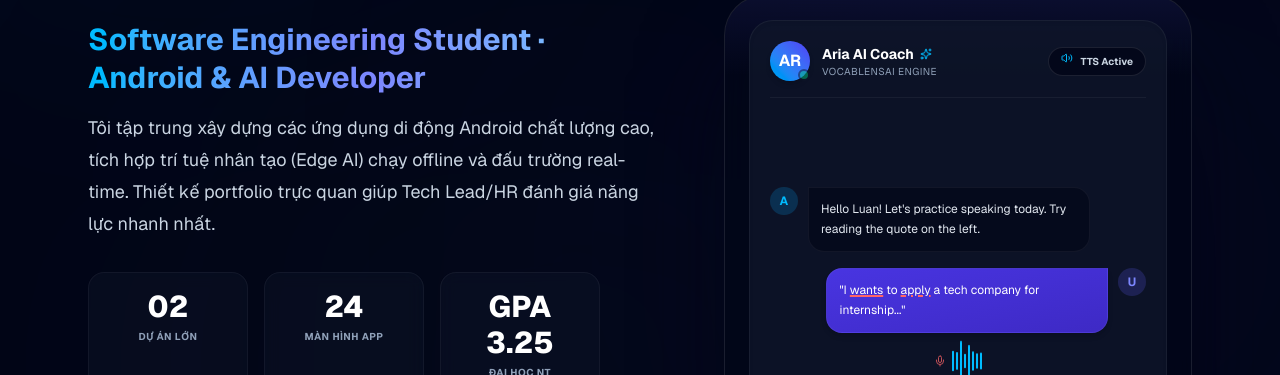
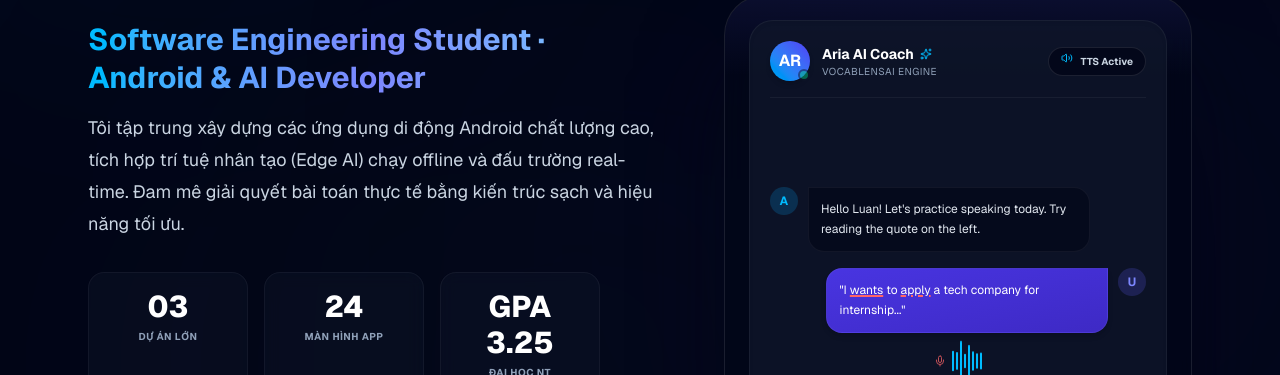
Before and after one commit to DuyLuan2107/duyluan-portfolio, a Next.js app: page / in a window 1280 px wide. Shown: the part 312-687 px from the top of the page. Built offline with nearby package versions, Linux system fonts and the light colour scheme.

Commit message:
fix: update hero project count to 03 and improve bio description text in portfolio

```diff
--- a/src/app/page.tsx
+++ b/src/app/page.tsx
@@ -162,14 +162,14 @@ export default function Home() {
                 Software Engineering Student · Android & AI Developer
               </p>
               <p className="text-base leading-8 text-slate-300 sm:text-lg max-w-xl">
-                Tôi tập trung xây dựng các ứng dụng di động Android chất lượng cao, tích hợp trí tuệ nhân tạo (Edge AI) chạy offline và đấu trường real-time. Thiết kế portfolio trực quan giúp Tech Lead/HR đánh giá năng lực nhanh nhất.
+                Tôi tập trung xây dựng các ứng dụng di động Android chất lượng cao, tích hợp trí tuệ nhân tạo (Edge AI) chạy offline và đấu trường real-time. Đam mê giải quyết bài toán thực tế bằng kiến trúc sạch và hiệu năng tối ưu.
               </p>
             </div>
 
             {/* Stats Grid */}
             <div className="grid gap-4 grid-cols-3 max-w-lg">
               <div className="rounded-2xl border border-white/5 bg-slate-900/40 p-4 text-center backdrop-blur-sm hover:border-white/10 transition duration-300">
-                <p className="text-3xl font-extrabold text-white">02</p>
+                <p className="text-3xl font-extrabold text-white">03</p>
                 <p className="mt-1 text-[10px] font-bold uppercase tracking-wider text-slate-400">Dự án lớn</p>
               </div>
               <div className="rounded-2xl border border-white/5 bg-slate-900/40 p-4 text-center backdrop-blur-sm hover:border-white/10 transition duration-300">
```
